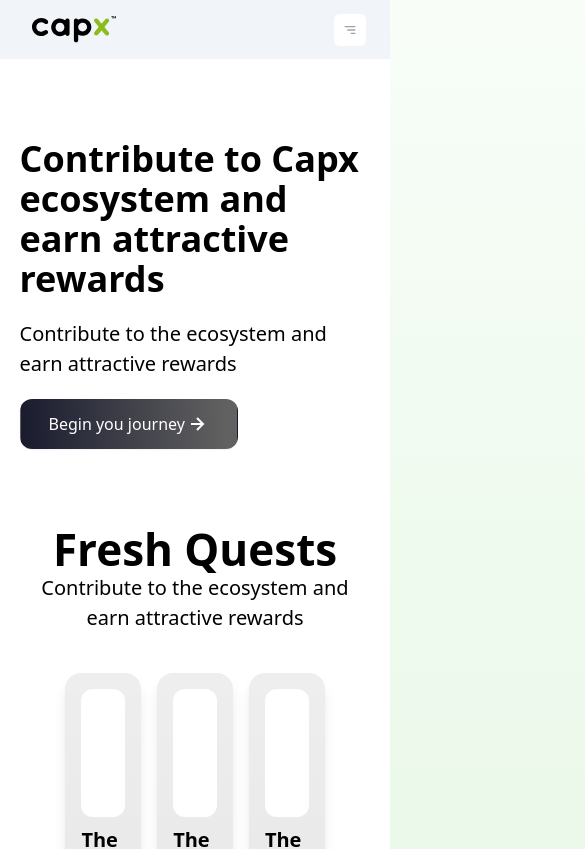
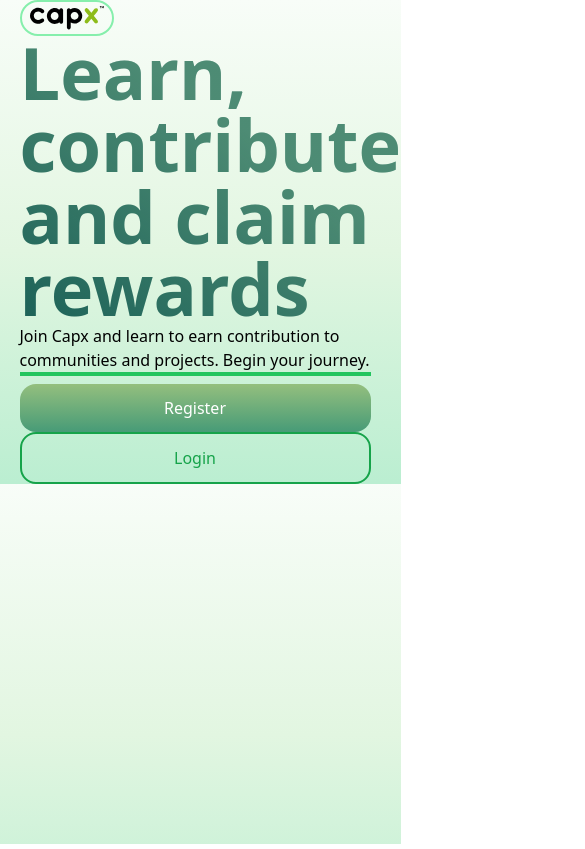
Before and after one commit to Capx-Fi/Capx-App-beta-ui, a React (Create React App) app: page / in a window 390 px wide. Shown: the top 849 px of the page, 585 px wide, since content can reach past the window. Built offline with nearby package versions, Linux system fonts and the light colour scheme.

Commit message:
landing mobile view

```diff
--- a/src/pages/home/index.js
+++ b/src/pages/home/index.js
@@ -5,14 +5,16 @@
 import QuestCard from "./components/QuestCard";
 import ContributersTable from "./components/ContributersTable";
 import DesktopFooter from "../../components/DesktopFooter";
+import { BrandSvgLogo } from "../../assets/svg";
 
 const index = () => {
   return (
     <>
-      <header>
+      <header className="md:block hidden">
         <Header />
       </header>
-      <main className="block pb-20 bg-white">
+      {/* desktop view */}
+      <main className="md:block hidden pb-20 bg-white">
         <div className="custom-container">
           <div class="grid md:grid-cols-1 md:grid-cols-3 gap-8 py-20">
             <div class="md:col-span-2 col-span-1">
@@ -75,7 +77,30 @@
           </div>
         </div>
       </main>
-      <footer>
+      <main className="md:hidden block">
+        <div className="custom-container">
+          <div className="flex flex-col items-start">
+            <button className="bg-transparent rounded-full border-2 border-green-300 px-2 py-1">
+              <img className="h-6" src={BrandSvgLogo} alt="Capx" />
+            </button>
+            <h2 className="font-black fs-72 leading-none primary-text-gradient">
+              Learn, contribute and claim rewards
+            </h2>
+            <p>
+              Join Capx and learn to earn contribution to communities and
+              projects. Begin your journey.
+            </p>
+            <div className="h-1 bg-green-500 mb-2 self-stretch"></div>
+            <button className="green-bg-gradient text-white  py-3  self-stretch rounded-2xl">
+              Register
+            </button>
+            <button className="bg-transparent text-green-600 py-3 border-2 border-green-600 self-stretch rounded-2xl">
+              Login
+            </button>
+          </div>
+        </div>
+      </main>
+      <footer className="md:block hidden">
         <DesktopFooter />
       </footer>
     </>
--- a/src/scss/_common.scss
+++ b/src/scss/_common.scss
@@ -32,3 +32,9 @@
 .mobile-primary-text{
     color: $green-900
 }
+
+.primary-text-gradient{
+    background: -webkit-linear-gradient(235.57deg, rgba(199, 243, 186, 0.3) 36.59%, rgba(34, 101, 89, 0) 105.04%), #195F56;
+  -webkit-background-clip: text;
+  -webkit-text-fill-color: transparent;
+}
--- a/src/scss/_fontSizes.scss
+++ b/src/scss/_fontSizes.scss
@@ -32,3 +32,6 @@
 .fs-44 {
     font-size: 44px;
 }
+.fs-72 {
+    font-size: 72px;
+}
--- a/src/scss/_variables.scss
+++ b/src/scss/_variables.scss
@@ -13,3 +13,7 @@
 $green-900: #195F56;
 $green-500: #C1DB83;
 $green-100: #DBF0DD;
+
+// font gredient
+
+$primary-font-gredient: linear-gradient(235.57deg, rgba(199, 243, 186, 0.3) 36.59%, rgba(34, 101, 89, 0) 105.04%), #195F56;
```
